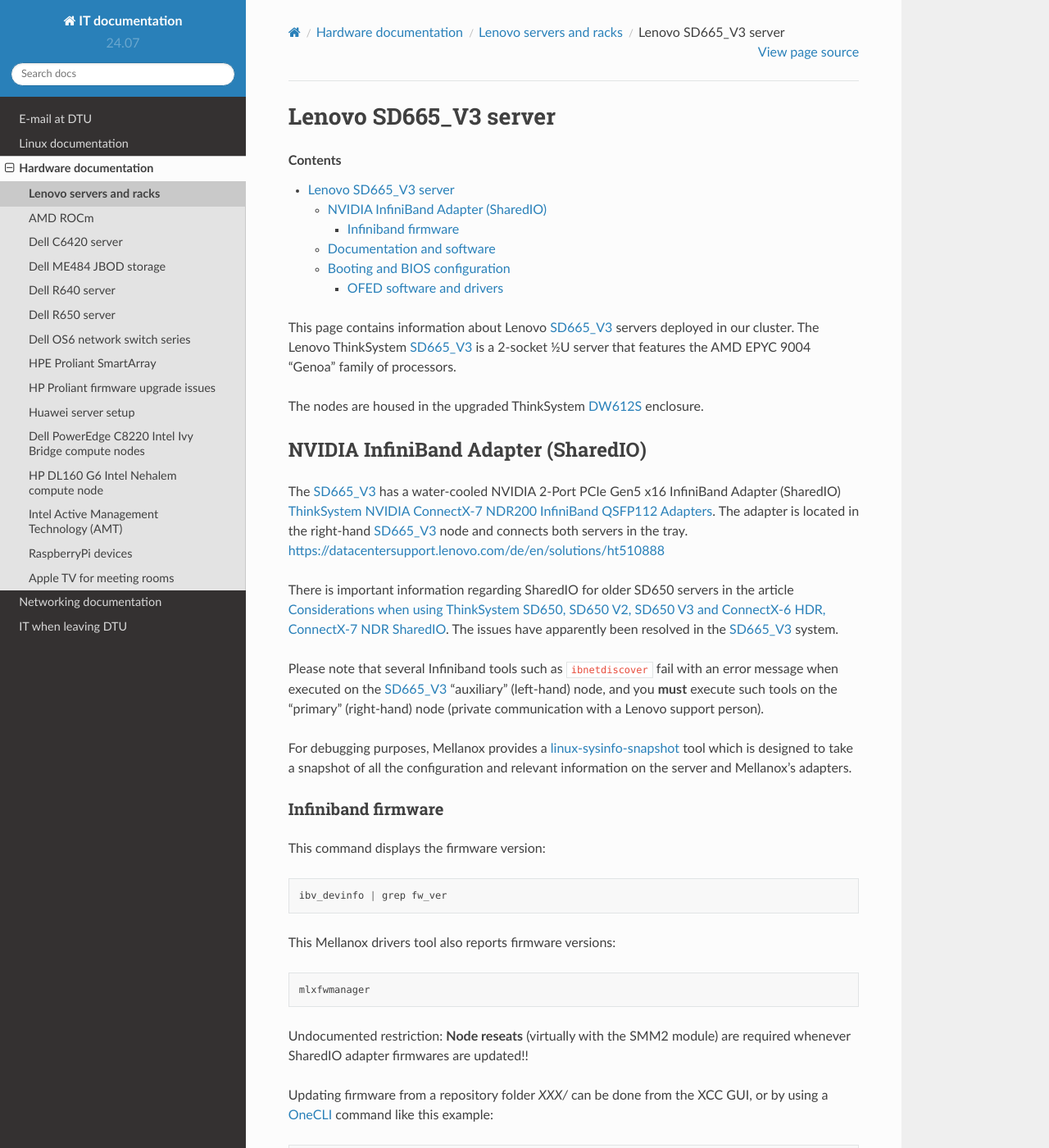
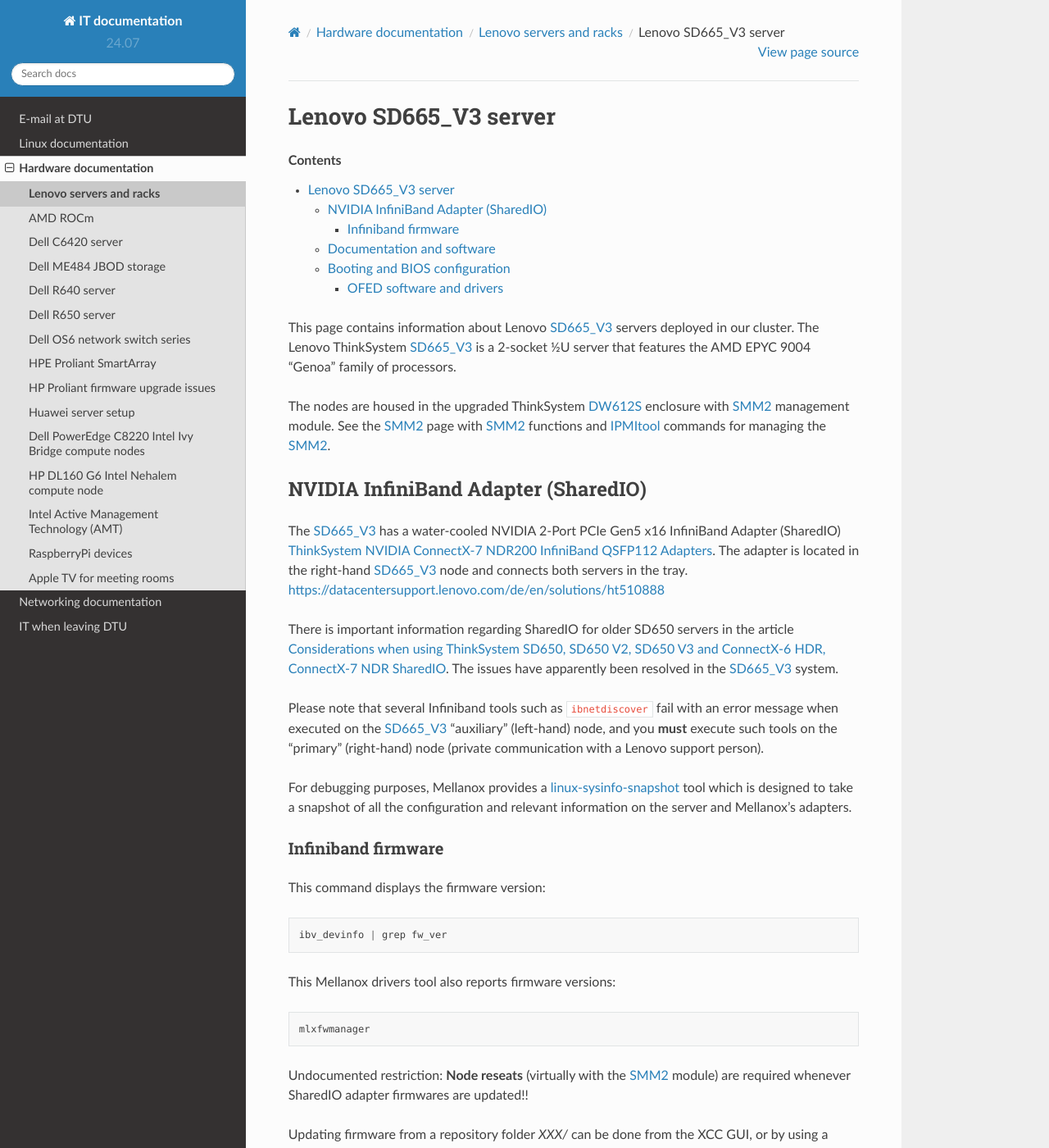
Before and after one commit to OleHolmNielsen/ITwiki, a Sphinx documentation site: the page built from docs/Lenovo_SD665_V3.rst, in a window 1280 px wide and 1400 px high. Shown: the whole window at 82% size. Built offline with Sphinx 7.4.7 and the Read the Docs theme 2.0.0, drawn with Linux system fonts in a browser that asks for light colours.

Commit message:
Added link to SMM2 management page

```diff
--- a/docs/Lenovo_SD665_V3.rst
+++ b/docs/Lenovo_SD665_V3.rst
@@ -9,10 +9,13 @@
 This page contains information about Lenovo SD665_V3_ servers deployed in our cluster.
 The Lenovo ThinkSystem SD665_V3_ is a 2-socket ½U server that features the AMD EPYC 9004 "Genoa" family of processors.
 
-The nodes are housed in the upgraded ThinkSystem DW612S_ enclosure.
+The nodes are housed in the upgraded ThinkSystem DW612S_ enclosure with SMM2_ management module.
+See the SMM2_ page with SMM2_ functions and IPMItool_ commands for managing the SMM2_.
 
+.. _SMM2: https://pubs.lenovo.com/mgt_tools_smm2/
 .. _SD665_V3: https://lenovopress.lenovo.com/lp1612-lenovo-thinksystem-sd665-v3-server
 .. _DW612S: https://pubs.lenovo.com/dw612s_neptune_enclosure/
+.. _IPMItool: https://github.com/ipmitool/ipmitool
 
 NVIDIA InfiniBand Adapter (SharedIO)
 =======================================
@@ -46,7 +49,7 @@
 
   mlxfwmanager
 
-Undocumented restriction: **Node reseats** (virtually with the SMM2 module) are required whenever SharedIO adapter firmwares are updated!!
+Undocumented restriction: **Node reseats** (virtually with the SMM2_ module) are required whenever SharedIO adapter firmwares are updated!!
 
 Updating firmware from a repository folder *XXX/* can be done from the XCC GUI, or by using a OneCLI_ command like this example::
 
```
